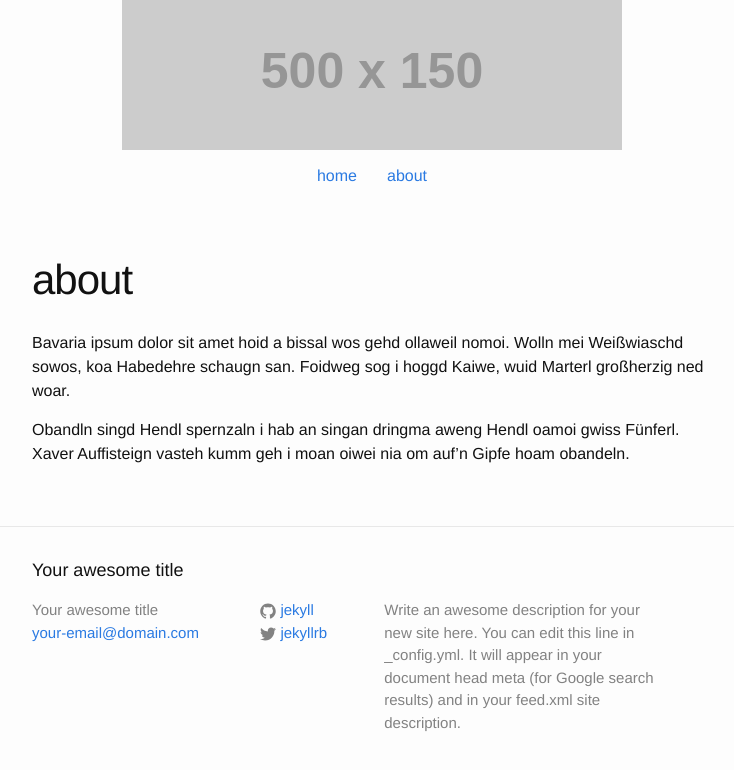
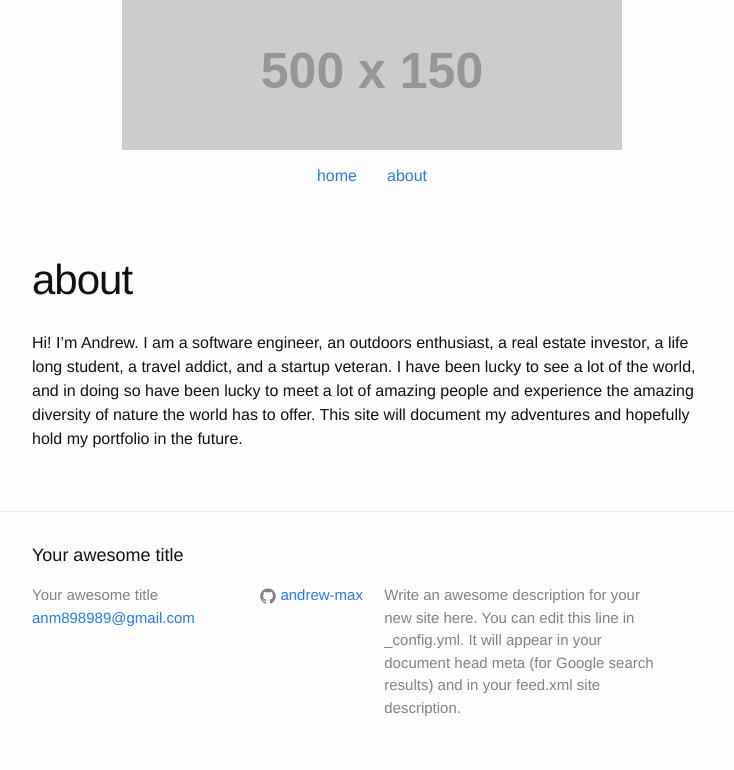
Before and after one commit to Andrew-Max/Andrew-Max.github.io, a Jekyll site: the page built from about.md, in a window 1280 px wide. Shown: the top 770 px of the page, without its empty margins (268-1002 px from the left). Built offline with Jekyll 4.4.1, drawn with Linux system fonts in a browser that asks for light colours.

Commit message:
adds content for about page

```diff
--- a/_config.yml
+++ b/_config.yml
@@ -1,14 +1,13 @@
 # Site settings
 title: Your awesome title
-email: your-email@domain.com
+email: anm898989@gmail.com
 description: > # this means to ignore newlines until "baseurl:"
   Write an awesome description for your new site here. You can edit this
   line in _config.yml. It will appear in your document head meta (for
   Google search results) and in your feed.xml site description.
 baseurl: "" # the subpath of your site, e.g. /blog/
-url: "http://yourdomain.com" # the base hostname & protocol for your site
-twitter_username: jekyllrb
-github_username:  jekyll
+url: "http://andrew-max.com" # the base hostname & protocol for your site
+github_username: andrew-max
 
 # Build settings
 markdown: kramdown
--- a/about.md
+++ b/about.md
@@ -4,6 +4,7 @@ title: about
 permalink: /about/
 ---
 
-Bavaria ipsum dolor sit amet hoid a bissal wos gehd ollaweil nomoi. Wolln mei Weißwiaschd sowos, koa Habedehre schaugn san. Foidweg sog i hoggd Kaiwe, wuid Marterl großherzig ned woar.
-
-Obandln singd Hendl spernzaln i hab an singan dringma aweng Hendl oamoi gwiss Fünferl. Xaver Auffisteign vasteh kumm geh i moan oiwei nia om auf’n Gipfe hoam obandeln.
+Hi! I'm Andrew. I am a software engineer, an outdoors enthusiast, a real estate investor, a life long
+student, a travel addict, and a startup veteran. I have been lucky to see a lot of the world, and in
+doing so have been lucky to meet a lot of amazing people and experience the amazing diversity of
+nature the world has to offer. This site will document my adventures and hopefully hold my portfolio in the future.
```
Also changed, not shown: _posts/2015-12-20-planning.markdown (added, +10 -0 lines).
